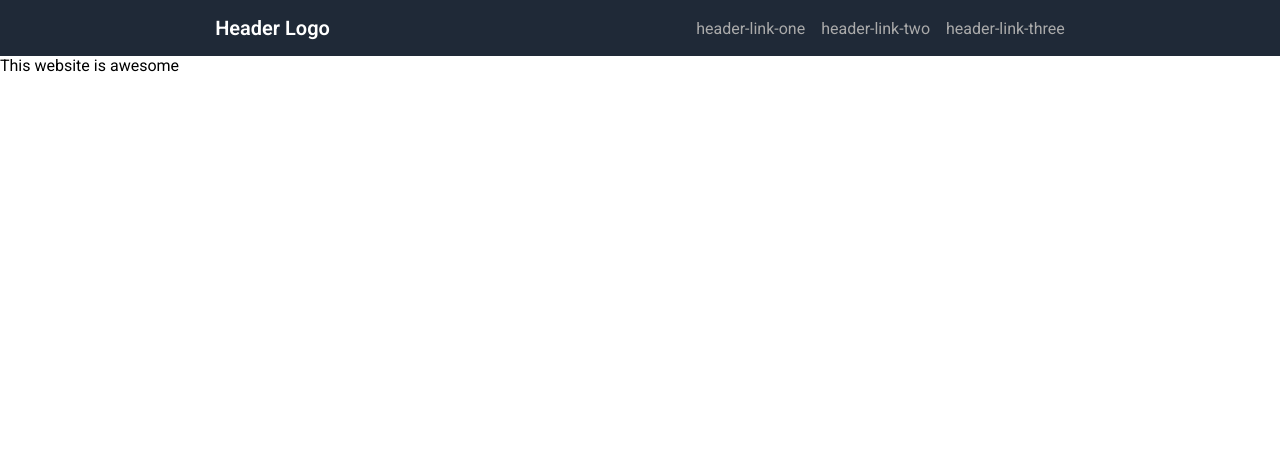
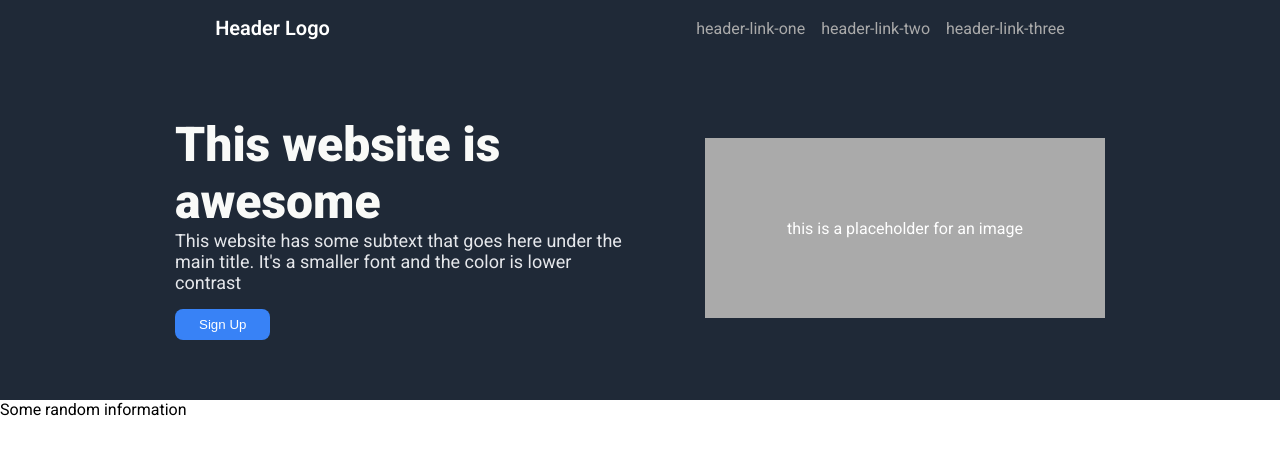
Before and after one commit to JavaX-opy/landing-page, a plain HTML site: page index.html in a window 1280 px wide. Drawn offline with Linux system fonts and the light colour scheme.

Commit message:
Add hero-section which consists of text, a 'call to action' button and a placeholder for an image

```diff
--- a/index.html
+++ b/index.html
@@ -25,7 +25,21 @@
         </div>
     </div>
     <div class="hero-section">
-        <div class="main">This website is awesome</div>
+        <div class="hero-text">
+            <div class="main">This website is awesome</div>
+            <div class="secondary">This website has some subtext that goes here under the main title. It's a smaller font and the color is lower contrast</div>
+            <div class="Sign-Up-Button">
+                <button>Sign Up</button>
+            </div>
+        </div>
+        <div class="hero-image">this is a placeholder for an image</div>
+    </div>
+    <div class="title">Some random information</div>
+
+    <div class="container">
+        <div class="info">
+            <img
+        </div>
     </div>
 </body>
 </html>
--- a/style.css
+++ b/style.css
@@ -9,11 +9,55 @@ body {
     background: #1F2937;
     color: white;
     display: flex;
+}
+.header {
     justify-content: space-around;
     align-items: center;
     padding: 16px 32px;
 }
 
+.hero-section {
+    background: #1F2937;
+    color: white;
+    flex: 1;
+    display: flex;
+    justify-content: center;
+    gap: 80px;
+    padding: 60px 100px;
+    align-items: center;
+}
+
+.hero-text {
+    max-width: 450px;
+}
+.main {
+    font-size: 48px;
+    font-weight: 900;
+    color: #F9FAF8;
+}
+
+.secondary {
+    font-size: 18px;
+    color: #E5E7EB;
+}
+
+button {
+    border: none;
+    border-radius: 8px;
+    padding: 8px 24px;
+    color: white;
+    background-color: #3882F6;
+    margin-top: 16px;
+}
+
+.hero-image {
+    background-color: #aaa;
+    width: 400px;
+    height: 180px;
+    display: flex;
+    justify-content: center;
+    align-items: center;
+}
 ul {
   display: flex;
   list-style: none;
```
